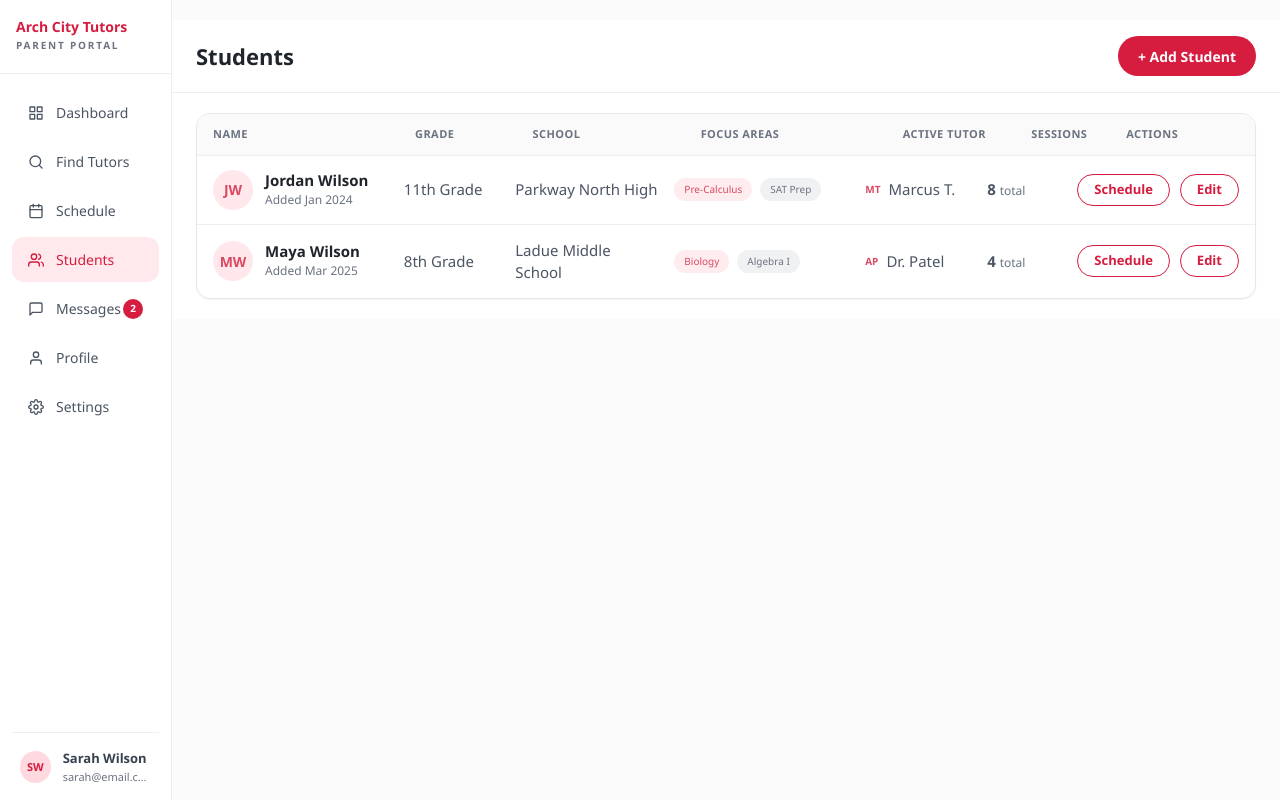
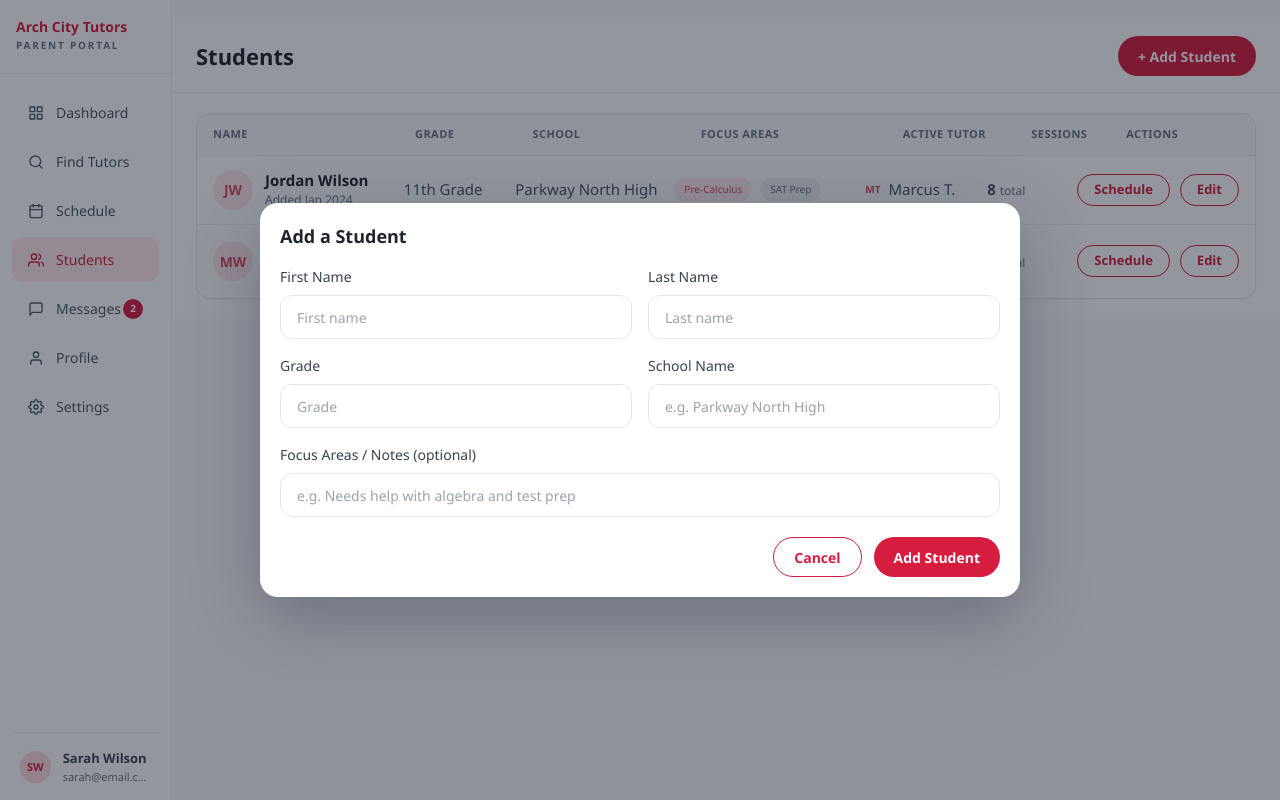
Before and after one commit to mmiskatul/arch-city, a Next.js app: page /parent-dashboard/students in a window 1280 px wide. Both pictures are taken after a click on the button "+ Add Student". Built offline with nearby package versions, Linux system fonts and the light colour scheme.

Commit message:
update the student page

```diff
--- a/components/parent/parent-students-page.tsx
+++ b/components/parent/parent-students-page.tsx
@@ -1,17 +1,162 @@
+"use client";
+
 import Link from "next/link";
+import { useState } from "react";
 
 import { ParentShell } from "@/components/parent/parent-shell";
-import { parentStudentsData } from "@/lib/parent/students-data";
+import { parentStudentsData, type ParentStudentRecord } from "@/lib/parent/students-data";
 import { PARENT_SCHEDULE_ROUTE } from "@/lib/routes";
 
+type StudentFormState = {
+  firstName: string;
+  lastName: string;
+  grade: string;
+  school: string;
+  focusNotes: string;
+};
+
+const emptyForm: StudentFormState = {
+  firstName: "",
+  lastName: "",
+  grade: "",
+  school: "",
+  focusNotes: "",
+};
+
+function toInitials(firstName: string, lastName: string) {
+  return `${firstName.trim().charAt(0)}${lastName.trim().charAt(0)}`.toUpperCase();
+}
+
 export function ParentStudentsPage() {
+  const [students, setStudents] = useState<ParentStudentRecord[]>(parentStudentsData);
+  const [showModal, setShowModal] = useState(false);
+  const [form, setForm] = useState<StudentFormState>(emptyForm);
+
+  function closeModal() {
+    setShowModal(false);
+    setForm(emptyForm);
+  }
+
+  function handleAddStudent() {
+    const firstName = form.firstName.trim();
+    const lastName = form.lastName.trim();
+    const grade = form.grade.trim();
+    const school = form.school.trim();
+    const focus = form.focusNotes.trim();
+
+    if (!firstName || !lastName || !grade || !school) {
+      return;
+    }
+
+    const newStudent: ParentStudentRecord = {
+      id: `stu${students.length + 1}`,
+      initials: toInitials(firstName, lastName),
+      name: `${firstName} ${lastName}`,
+      addedLabel: "Added just now",
+      grade,
+      school,
+      focusAreas: focus ? [focus] : ["General Support"],
+      activeTutorInitials: "--",
+      activeTutorName: "Not assigned",
+      sessionsTotal: 0,
+    };
+
+    setStudents((current) => [newStudent, ...current]);
+    closeModal();
+  }
+
   return (
     <ParentShell>
       <div className="w-full">
+        {showModal ? (
+          <div className="fixed inset-0 z-50 flex items-center justify-center bg-[#111827]/45 px-4">
+            <div className="w-full max-w-[760px] rounded-[18px] bg-white p-5 shadow-[0_22px_70px_rgba(15,23,42,0.28)]">
+              <h2 className="text-[18px] font-bold text-[#20242b]">Add a Student</h2>
+
+              <div className="mt-4 grid gap-4 md:grid-cols-2">
+                <div>
+                  <label className="mb-2 block text-[14px] font-medium text-[#374151]">First Name</label>
+                  <input
+                    type="text"
+                    value={form.firstName}
+                    onChange={(event) => setForm((current) => ({ ...current, firstName: event.target.value }))}
+                    placeholder="First name"
+                    className="h-11 w-full rounded-xl border border-[#e5e7eb] px-4 text-[14px] outline-none placeholder:text-[#9ca3af]"
+                  />
+                </div>
+
+                <div>
+                  <label className="mb-2 block text-[14px] font-medium text-[#374151]">Last Name</label>
+                  <input
+                    type="text"
+                    value={form.lastName}
+                    onChange={(event) => setForm((current) => ({ ...current, lastName: event.target.value }))}
+                    placeholder="Last name"
+                    className="h-11 w-full rounded-xl border border-[#e5e7eb] px-4 text-[14px] outline-none placeholder:text-[#9ca3af]"
+                  />
+                </div>
+
+                <div>
+                  <label className="mb-2 block text-[14px] font-medium text-[#374151]">Grade</label>
+                  <input
+                    type="text"
+                    value={form.grade}
+                    onChange={(event) => setForm((current) => ({ ...current, grade: event.target.value }))}
+                    placeholder="Grade"
+                    className="h-11 w-full rounded-xl border border-[#e5e7eb] px-4 text-[14px] outline-none placeholder:text-[#9ca3af]"
+                  />
+                </div>
+
+                <div>
+                  <label className="mb-2 block text-[14px] font-medium text-[#374151]">School Name</label>
+                  <input
+                    type="text"
+                    value={form.school}
+                    onChange={(event) => setForm((current) => ({ ...current, school: event.target.value }))}
+                    placeholder="e.g. Parkway North High"
+                    className="h-11 w-full rounded-xl border border-[#e5e7eb] px-4 text-[14px] outline-none placeholder:text-[#9ca3af]"
+                  />
+                </div>
+              </div>
+
+              <div className="mt-4">
+                <label className="mb-2 block text-[14px] font-medium text-[#374151]">
+                  Focus Areas / Notes (optional)
+                </label>
+                <input
+                  type="text"
+                  value={form.focusNotes}
+                  onChange={(event) => setForm((current) => ({ ...current, focusNotes: event.target.value }))}
+                  placeholder="e.g. Needs help with algebra and test prep"
+                  className="h-11 w-full rounded-xl border border-[#e5e7eb] px-4 text-[14px] outline-none placeholder:text-[#9ca3af]"
+                />
+              </div>
+
+              <div className="mt-5 flex items-center justify-end gap-3">
+                <button
+                  type="button"
+                  onClick={closeModal}
+                  className="inline-flex h-10 items-center rounded-full border border-[#d61c3f] px-5 text-[14px] font-semibold text-[#d61c3f] transition hover:bg-[#fff4f6]"
+                >
+                  Cancel
+                </button>
+                <button
+                  type="button"
+                  onClick={handleAddStudent}
+                  className="inline-flex h-10 items-center rounded-full bg-[#d61c3f] px-5 text-[14px] font-semibold text-white transition hover:bg-[#be1837]"
+                >
+                  Add Student
+                </button>
+              </div>
+            </div>
+          </div>
+        ) : null}
+
         <div className="flex items-center justify-between gap-4 border-b border-[#eceef2] bg-white px-4 py-4 sm:px-5 lg:px-6">
           <h1 className="text-[18px] font-bold text-[#20242b] sm:text-[22px]">Students</h1>
           <button
             type="button"
+            onClick={() => setShowModal(true)}
             className="inline-flex h-10 items-center rounded-full bg-[#d61c3f] px-5 text-[14px] font-semibold text-white transition hover:bg-[#be1837]"
           >
             + Add Student
@@ -31,7 +176,7 @@ export function ParentStudentsPage() {
             </div>
 
             <div className="divide-y divide-[#eceef2]">
-              {parentStudentsData.map((student) => (
+              {students.map((student) => (
                 <div
                   key={student.id}
                   className="grid gap-4 px-4 py-3.5 md:grid-cols-[1.65fr_0.9fr_1.35fr_1.65fr_1fr_0.7fr_1fr] md:items-center"
```
